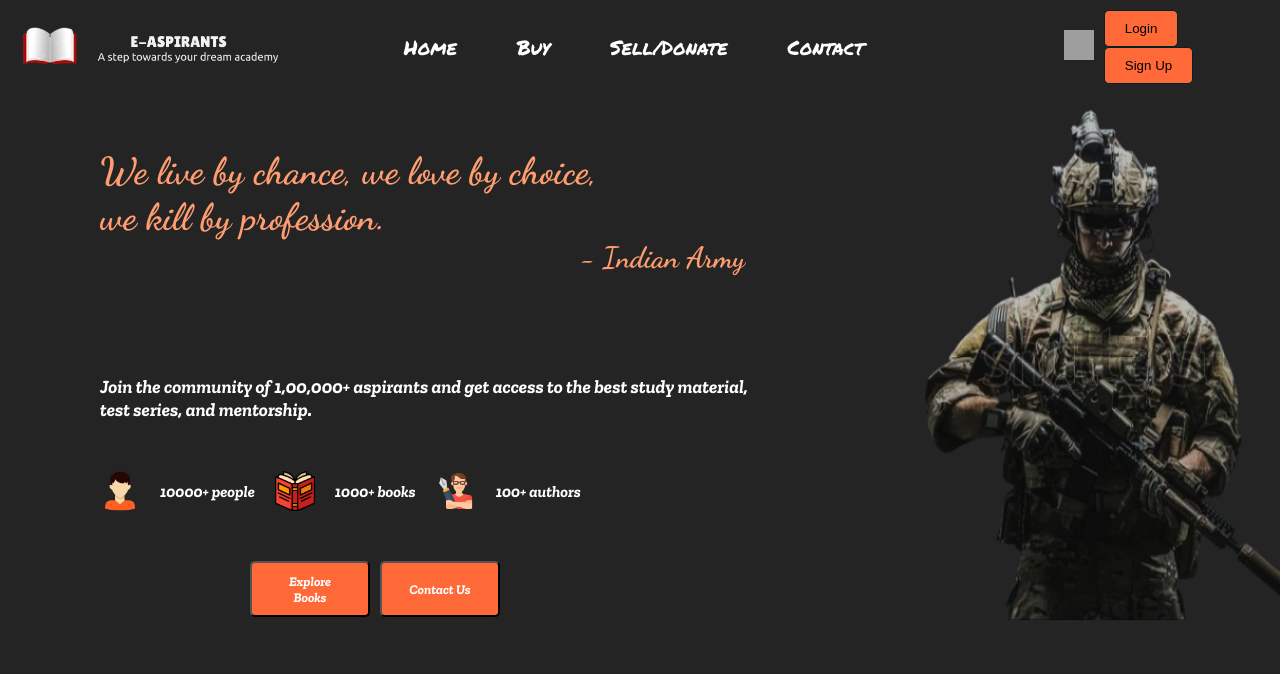
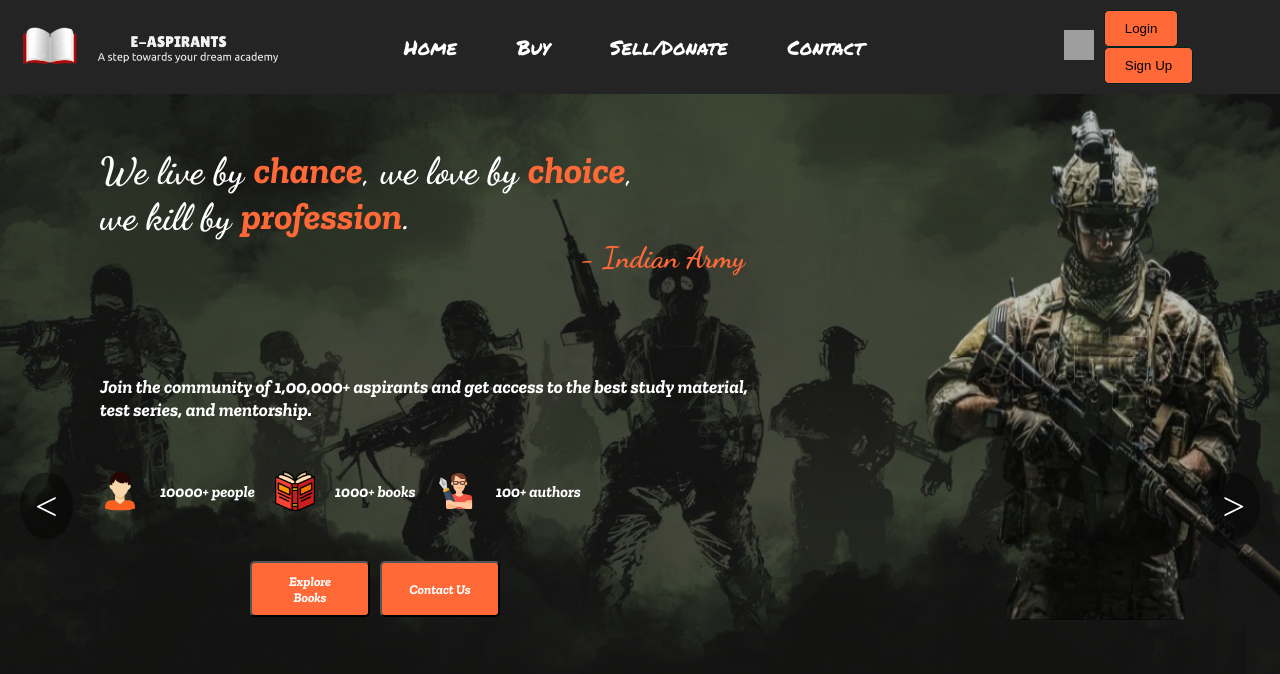
Before and after one commit to Prathik2004/e-aspirants, a React (Vite) app in the folder client/: page / in a window 1280 px wide. Shown: the top 674 px of the page. Built offline with nearby package versions, Linux system fonts and the light colour scheme; grey boxes are pictures that could not be loaded.

Commit message:
Slides in home.jsx

```diff
--- a/client/src/pages/Home.css
+++ b/client/src/pages/Home.css
@@ -2,17 +2,45 @@
 @import url('https://fonts.googleapis.com/css2?family=Zilla+Slab:ital,wght@0,300;0,400;0,500;0,600;0,700;1,300;1,400;1,500;1,600;1,700&display=swap');
 
 .Home-container {
-    min-height: 100vh;
+    min-height: auto;
     width: 100%;
     background-color: rgba(36, 36, 36);
     position: relative;
     overflow: hidden;
+    z-index: 1;
+}
+.Home-container::before {
+  content: "";
+  position: absolute;
+  top: 0;
+  left: 0;
+  width: 100%;
+  height: 100%;
+  background-image: url(../assets/Background.png);
+  background-repeat: no-repeat;
+  background-position: center center;
+  background-attachment: fixed;
+  background-size: cover;
+  opacity: 0.3;
+  z-index: -2; /* Make room for overlay */
+}
+
+.Home-container::after {
+  content: "";
+  position: absolute;
+  top: 0;
+  left: 0;
+  width: 100%;
+  height: 100%;
+  background-color: rgba(0, 0, 0, 0.3); /* Black with 30% opacity */
+  z-index: -1;
 }
 
 .Home-main {
     position: relative;
     height: 100%;
     width: 100%;
+    z-index: 1;
 }
 
 /* Initial image animation */
@@ -20,10 +48,11 @@
     position: relative;
     left: 850px;
     height: 550px;
-    opacity: 0.7;
+    opacity: 1;
     animation: slideInRight 1.2s ease-out forwards;
     transition: transform 0.2s ease-out;
     will-change: transform;
+    z-index: 3;
 }
 
 /* Animated text from left */
@@ -31,7 +60,7 @@
     position: relative;
     bottom: 500px;
     left: 100px;
-    color: #ff9d70;
+    color: #fff;
     font-family: "Dancing Script", cursive;
     font-optical-sizing: auto;
     font-weight: 600;
@@ -43,10 +72,16 @@
 }
 
 .Home-main-text h3 {
+    color: #ff6837;
     position: relative;
     left: 480px;
 }
-
+.Home-main-text h2 span {
+    color: #ff6837;
+    font-family: "Zilla Slab", serif;
+    font-weight: 600;
+    font-style: italic;
+}
 /* Bottom section animation (appear together) */
 .Home-main-text2,
 .Home-main-images,
@@ -138,3 +173,42 @@
         opacity: 1;
     }
 }
+/* Arrows */
+.arrow {
+  position: absolute;
+  top: 50%;
+  font-size: 40px;
+  color: white;
+  background-color: rgba(0, 0, 0, 0.4);
+  padding: 10px 15px;
+  cursor: pointer;
+  z-index: 10;
+  user-select: none;
+  border-radius: 50%;
+  transform: translateY(-50%);
+  transition: background 0.3s ease;
+}
+
+.arrow:hover {
+  background-color: rgba(0, 0, 0, 0.7);
+}
+
+.left-arrow {
+  left: 20px;
+}
+
+.right-arrow {
+  right: 20px;
+}
+
+/* Slider layout */
+.slider {
+  display: flex;
+  width: 200%; /* Two slides */
+  transition: transform 0.5s ease-in-out;
+}
+
+.slide {
+  width: 100%;
+  flex-shrink: 0;
+}
--- a/client/src/pages/Home.jsx
+++ b/client/src/pages/Home.jsx
@@ -1,14 +1,15 @@
-import React from 'react'
-import { useEffect, useRef } from 'react'
-import Header from '../components/Header'
-import Defence from '../assets/Defence.png'
-import './Home.css'
-import Man from '../assets/man.png'
-import Book from '../assets/book.png'
-import Author from '../assets/writer.png'
-import { NavLink } from 'react-router-dom'
+import React, { useEffect, useRef, useState } from 'react';
+import Header from '../components/Header';
+import Defence from '../assets/Defence.png';
+import './Home.css';
+import Man from '../assets/man.png';
+import Book from '../assets/book.png';
+import Author from '../assets/writer.png';
+import { NavLink } from 'react-router-dom';
+
 const Home = () => {
   const imgRef = useRef(null);
+  const [currentSlide, setCurrentSlide] = useState(0); // slide index
 
   useEffect(() => {
     const handleScroll = () => {
@@ -17,32 +18,31 @@ const Home = () => {
         imgRef.current.style.transform = `translate(${scrollY * -0.2}px, ${scrollY * 0.3}px)`;
       }
     };
-
     window.addEventListener('scroll', handleScroll);
-
     return () => window.removeEventListener('scroll', handleScroll);
   }, []);
+
+  const nextSlide = () => setCurrentSlide((prev) => (prev + 1) % 3); // 2 slides
+  const prevSlide = () => setCurrentSlide((prev) => (prev - 1 + 3 ) % 3);
 
   return (
     <>
       <Header />
       <div className="Home-container">
-        <div className="Home-main">
-          <img
-            src={Defence}
-            alt=""
-            className="Home-main-img1"
-            width={600}
-            height={200}
-            ref={imgRef}
-          />
+        <div className="arrow left-arrow" onClick={prevSlide}>&lt;</div>
+        <div className="arrow right-arrow" onClick={nextSlide}>&gt;</div>
+
+        <div className="slider" style={{ transform: `translateX(-${currentSlide * 100}%)` }}>
+
+          {/* Slide 1 */}
+          <div className="Home-main slide">
+            <img src={Defence} alt="" className="Home-main-img1" width={600} height={200} ref={imgRef} />
             <div className="Home-main-text">
-            <h2>We live by chance, we love by choice, <br />we kill by profession.</h2>
+              <h2>We live by <span>chance</span>, we love by <span>choice</span>, <br />we kill by <span>profession</span>.</h2>
               <h3> - Indian Army</h3>
             </div>
             <div className="Home-main-text2">
-            <h3>
-              Join the community of 1,00,000+ aspirants and get access to the best study material,<br />
+              <h3>Join the community of 1,00,000+ aspirants and get access to the best study material,<br />
                 test series, and mentorship.
               </h3>
             </div>
@@ -59,6 +59,55 @@ const Home = () => {
               <button className='Home-main-button2'>Contact Us</button>
             </div>
           </div>
+
+          {/* Slide 2 — same structure for now */}
+          <div className="Home-main slide">
+            <img src={Defence} alt="" className="Home-main-img1" width={600} height={200} />
+            <div className="Home-main-text">
+              <h2>Another Slide Title</h2>
+              <h3>- New Quote</h3>
+            </div>
+            <div className="Home-main-text2">
+              <h3>This is the second screen. You can customize this text and photo later.</h3>
+            </div>
+            <div className="Home-main-images">
+              <img src={Man} alt="Man" className='Home-main-man' width={40} height={40} />
+              <p>New Stat</p>
+              <img src={Book} alt="Book" className='Home-main-man' width={40} height={40} />
+              <p>More Books</p>
+              <img src={Author} alt="Author" className='Home-main-man' width={40} height={40} />
+              <p>Authors</p>
+            </div>
+            <div className="Home-main-button">
+              <NavLink to='/buy'><button className='Home-main-button1'>Explore Books</button></NavLink>
+              <button className='Home-main-button2'>Contact Us</button>
+            </div>
+          </div>
+
+          {/* Slide 3 — same structure for now */}
+          <div className="Home-main slide">
+            <img src={Defence} alt="" className="Home-main-img1" width={600} height={200} />
+            <div className="Home-main-text">
+              <h2>Another Slide Title</h2>
+              <h3>- New Quote</h3>
+            </div>
+            <div className="Home-main-text2">
+              <h3>This is the second screen. You can customize this text and photo later.</h3>
+            </div>
+            <div className="Home-main-images">
+              <img src={Man} alt="Man" className='Home-main-man' width={40} height={40} />
+              <p>New Stat</p>
+              <img src={Book} alt="Book" className='Home-main-man' width={40} height={40} />
+              <p>More Books</p>
+              <img src={Author} alt="Author" className='Home-main-man' width={40} height={40} />
+              <p>Authors</p>
+            </div>
+            <div className="Home-main-button">
+              <NavLink to='/buy'><button className='Home-main-button1'>Explore Books</button></NavLink>
+              <button className='Home-main-button2'>Contact Us</button>
+            </div>
+          </div>
+        </div>
       </div>
     </>
   );
```
Also changed, not shown: client/src/assets/Background.png (added). Lines whose indentation alone changed are shown as unchanged.
